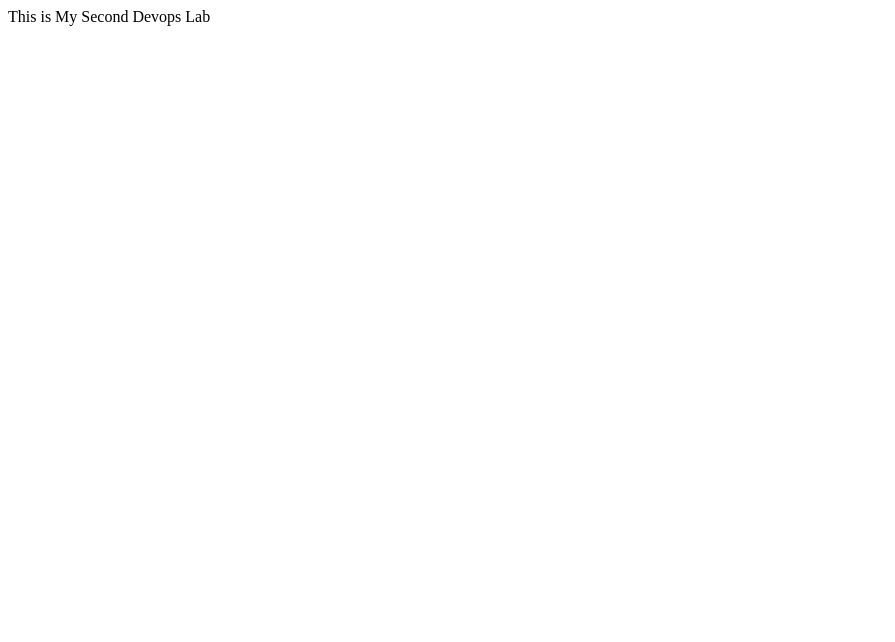
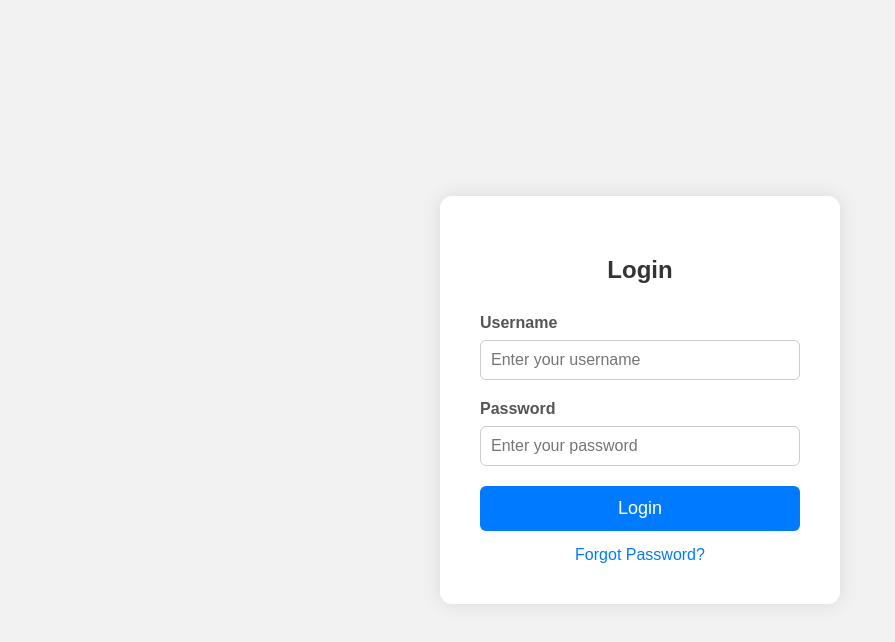
Before and after one commit to PardheevKomakula/cse-b-Devops-Lab, a plain HTML site: page index.html in a window 1280 px wide. Shown: the whole page, without its empty margins (0-895 px from the left). Drawn offline with Linux system fonts and the light colour scheme.

Commit message:
Update index.html

```diff
--- a/index.html
+++ b/index.html
@@ -1 +1,114 @@
-<p>This is My Second Devops Lab</p>
+<!DOCTYPE html>
+<html lang="en">
+<head>
+  <meta charset="UTF-8">
+  <meta name="viewport" content="width=device-width, initial-scale=1">
+  <title>Login Page</title>
+  <style>
+    * {
+      box-sizing: border-box;
+    }
+
+    body {
+      font-family: Arial, sans-serif;
+      background: #f2f2f2;
+      margin: 0;
+      padding: 0;
+      display: flex;
+      justify-content: center;
+      align-items: center;
+      height: 100vh;
+    }
+
+    .login-container {
+      background: #fff;
+      padding: 40px;
+      border-radius: 12px;
+      box-shadow: 0 0 20px rgba(0,0,0,0.1);
+      width: 100%;
+      max-width: 400px;
+    }
+
+    .login-container h2 {
+      text-align: center;
+      margin-bottom: 30px;
+      color: #333;
+    }
+
+    .form-group {
+      margin-bottom: 20px;
+    }
+
+    .form-group label {
+      display: block;
+      margin-bottom: 8px;
+      font-weight: bold;
+      color: #555;
+    }
+
+    .form-group input {
+      width: 100%;
+      padding: 10px;
+      border: 1px solid #ccc;
+      border-radius: 6px;
+      font-size: 16px;
+    }
+
+    .form-group input:focus {
+      border-color: #007bff;
+      outline: none;
+    }
+
+    .login-btn {
+      width: 100%;
+      padding: 12px;
+      background-color: #007bff;
+      border: none;
+      color: #fff;
+      font-size: 18px;
+      border-radius: 6px;
+      cursor: pointer;
+      transition: background-color 0.3s ease;
+    }
+
+    .login-btn:hover {
+      background-color: #0056b3;
+    }
+
+    .forgot {
+      margin-top: 15px;
+      text-align: center;
+    }
+
+    .forgot a {
+      color: #007bff;
+      text-decoration: none;
+    }
+
+    .forgot a:hover {
+      text-decoration: underline;
+    }
+  </style>
+</head>
+<body>
+
+  <div class="login-container">
+    <h2>Login</h2>
+    <form action="#" method="post">
+      <div class="form-group">
+        <label for="username">Username</label>
+        <input type="text" id="username" name="username" placeholder="Enter your username" required>
+      </div>
+      <div class="form-group">
+        <label for="password">Password</label>
+        <input type="password" id="password" name="password" placeholder="Enter your password" required>
+      </div>
+      <button type="submit" class="login-btn">Login</button>
+      <div class="forgot">
+        <a href="#">Forgot Password?</a>
+      </div>
+    </form>
+  </div>
+
+</body>
+</html>
```
